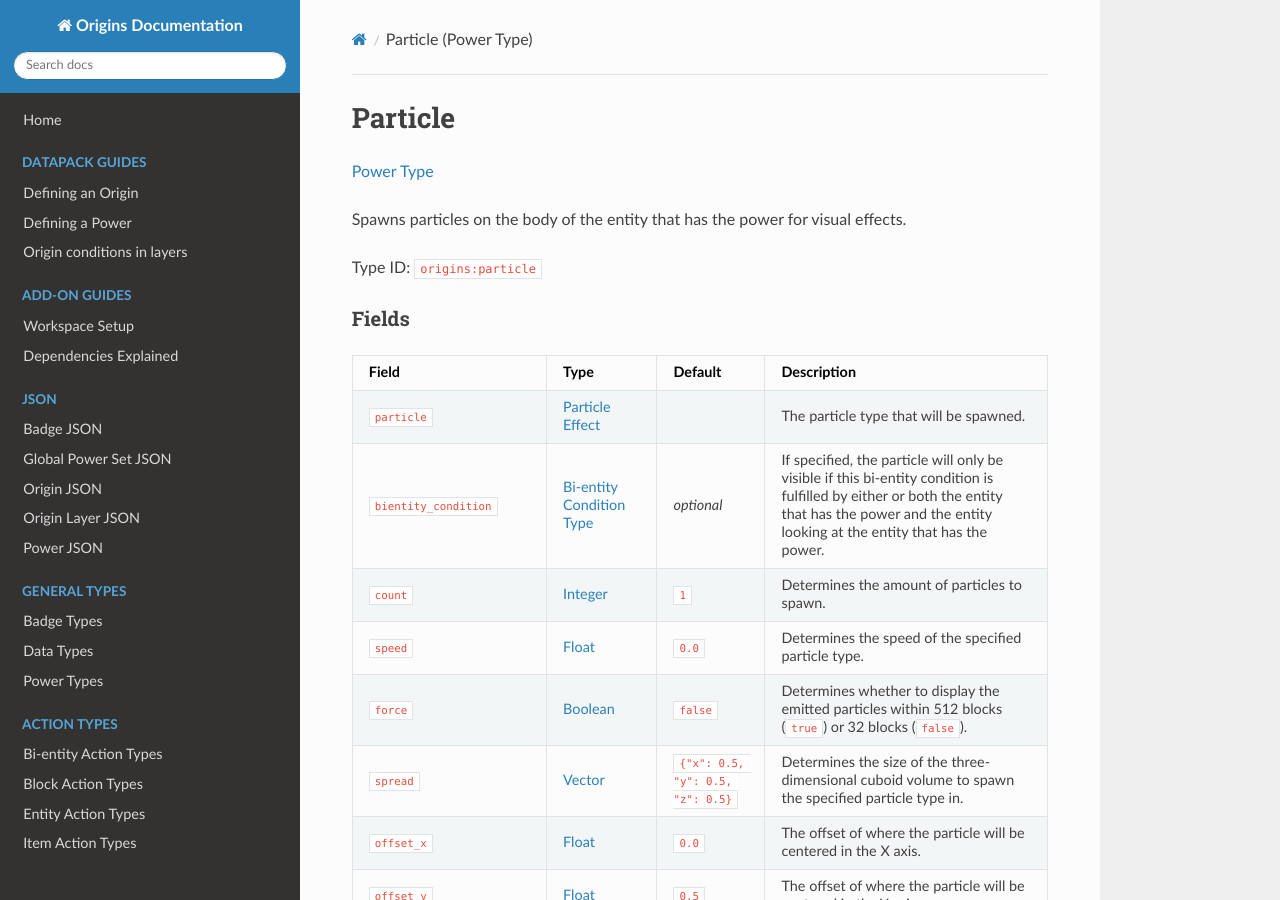
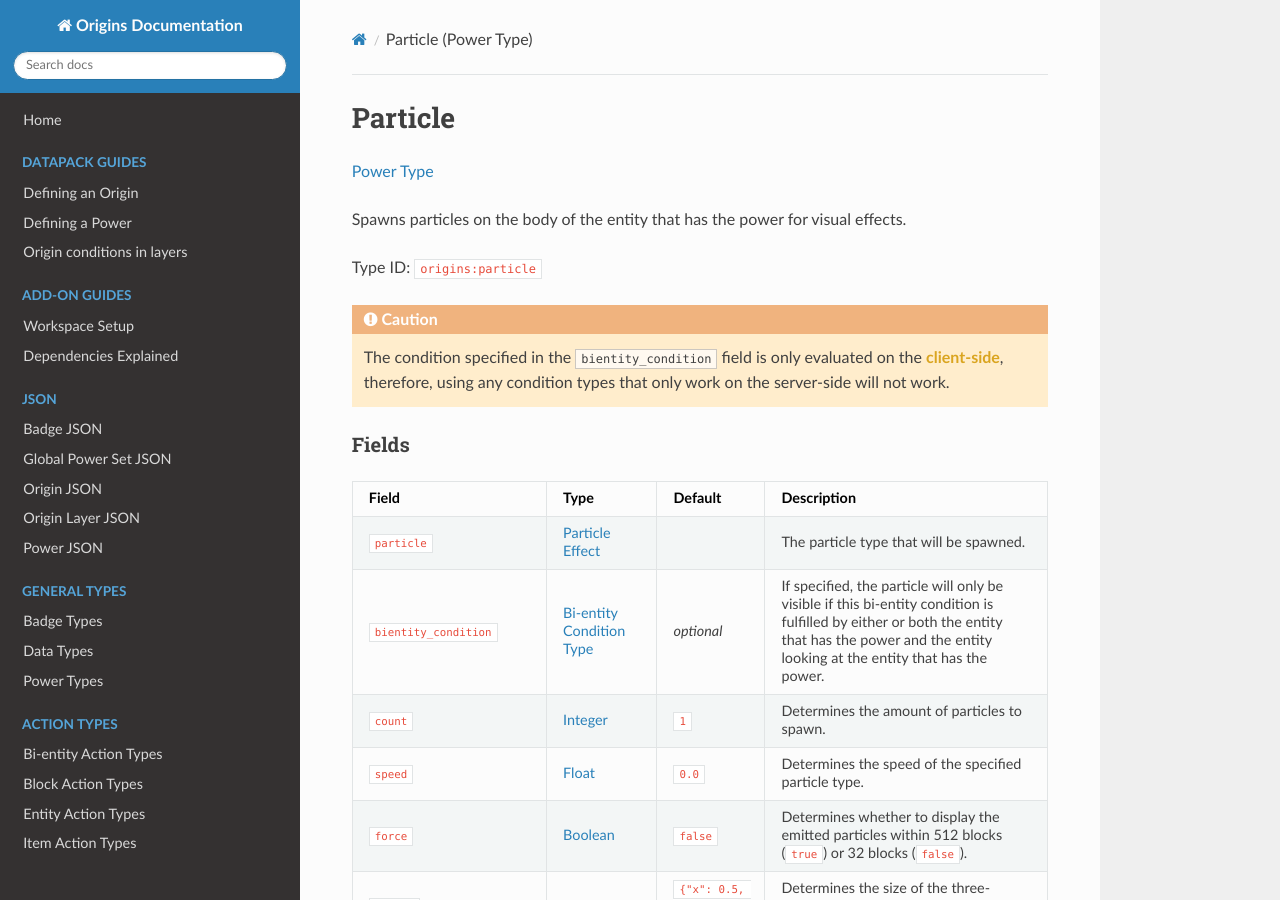
Before and after one commit to apace100/origins-docs, an MkDocs documentation site: the page built from docs/types/power_types/particle.md, in a window 1280 px wide and 900 px high. Built offline with MkDocs 1.6.1, drawn with Linux system fonts in a browser that asks for light colours; nearby versions of some CDN libraries.

Commit message:
Updated `particle` (Power Type) + Added a note for the sidedness of the `bientity_condition` field

```diff
--- a/docs/types/power_types/particle.md
+++ b/docs/types/power_types/particle.md
@@ -10,6 +10,11 @@ date: 2021-04-08
 Spawns particles on the body of the entity that has the power for visual effects.
 
 Type ID: `origins:particle`
+
+
+!!!	caution
+
+	The condition specified in the `bientity_condition` field is only evaluated on the <span style="color: goldenrod"><b>client-side</b></span>, therefore, using any condition types that only work on the server-side will not work.
 
 
 ### Fields
```
